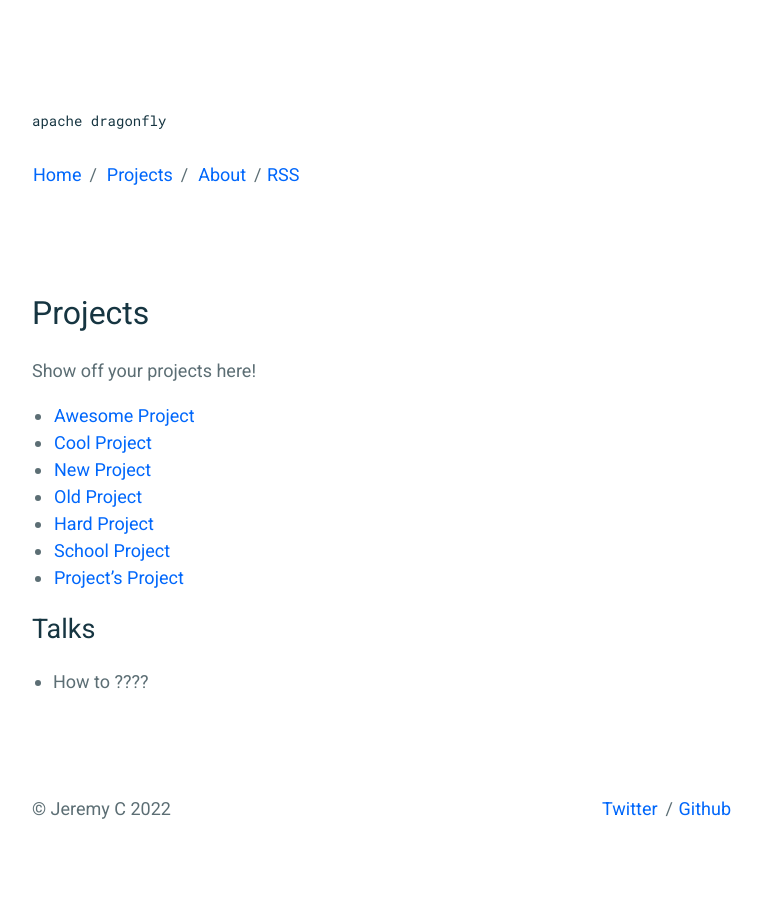
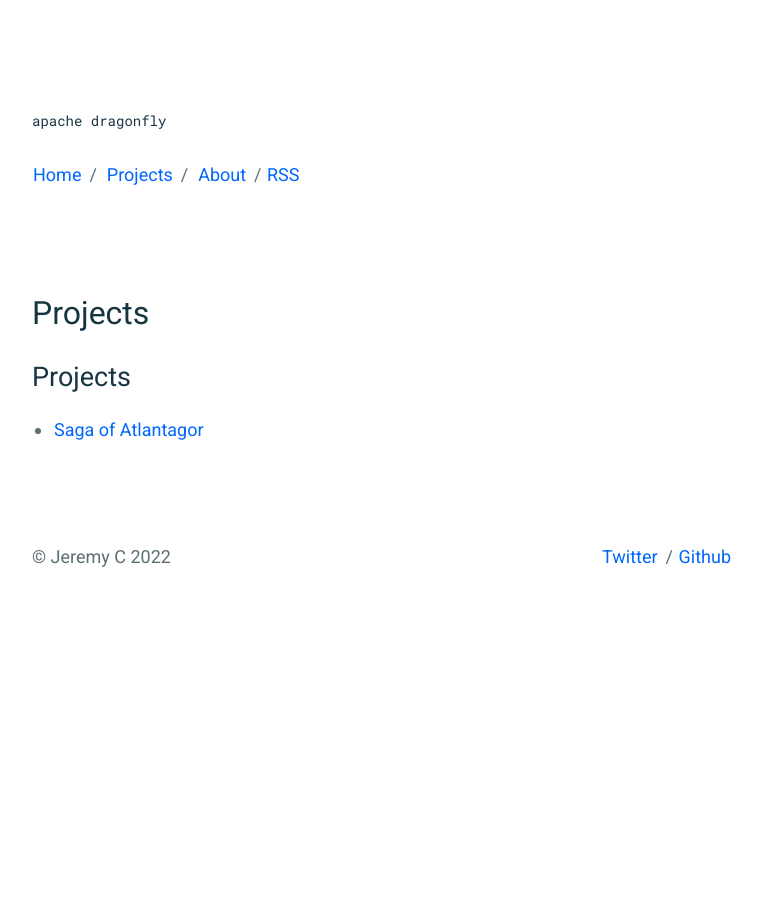
Before and after one commit to apachedragonfly/apachedragonfly.github.io, a Jekyll site: the page built from _pages/projects.md, in a window 1280 px wide. Shown: the whole page, without its empty margins (258-1020 px from the left). Built offline with Jekyll 4.4.1, drawn with Linux system fonts in a browser that asks for light colours; after the commit the page ends 900 px from its top, so only the background shows below that.

Commit message:
Update projects.md

```diff
--- a/_pages/projects.md
+++ b/_pages/projects.md
@@ -4,14 +4,5 @@ title: Projects
 permalink: /projects/
 ---
 
-Show off your projects here!
-- [Awesome Project]()
-- [Cool Project]()
-- [New Project]()
-- [Old Project]()
-- [Hard Project]()
-- [School Project]()
-- [Project's Project]()
-
-# Talks
-- How to ????
+# Projects
+- [Saga of Atlantagor](https://github.com/apachedragonfly/atlantagor)
```
